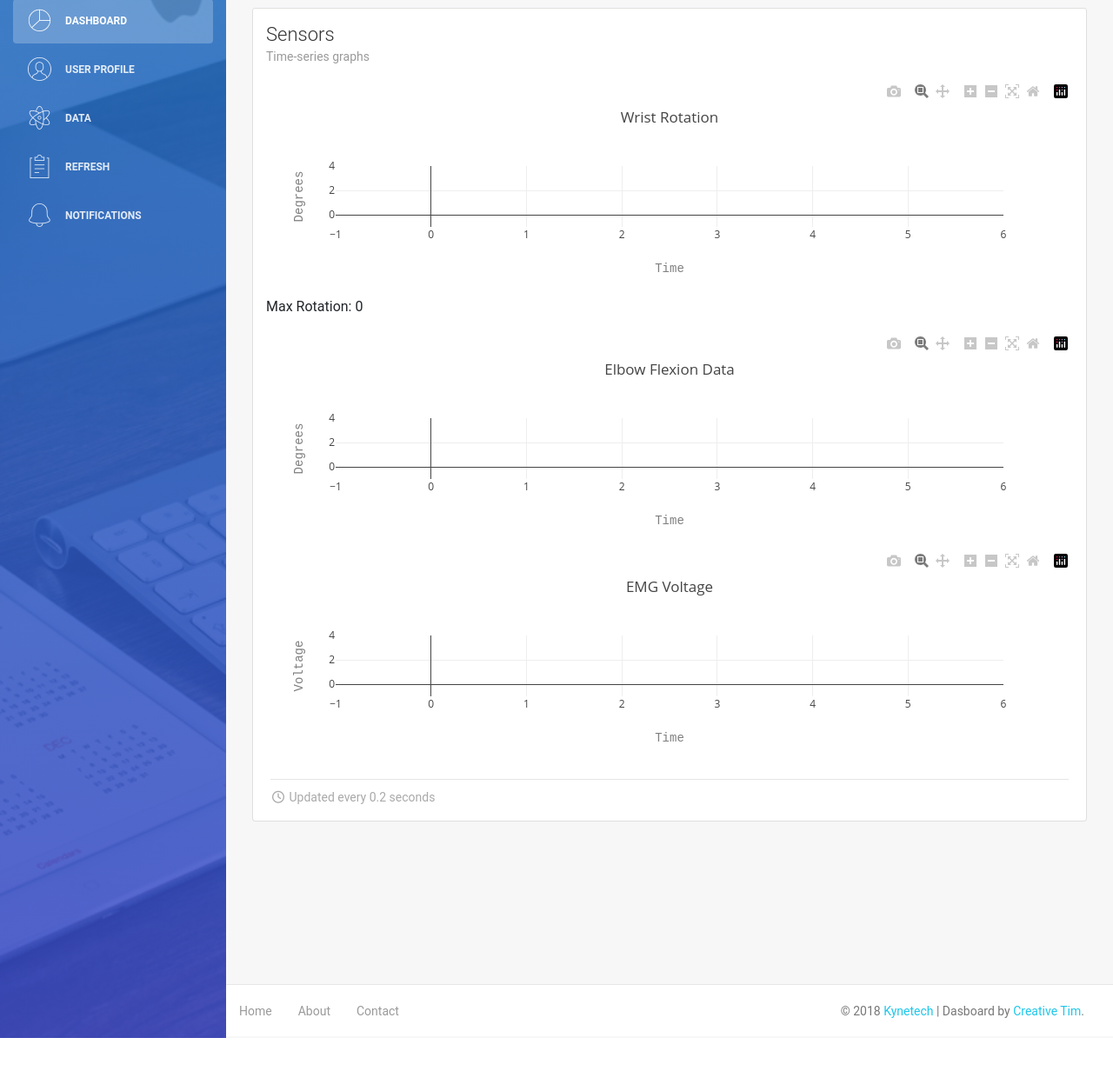
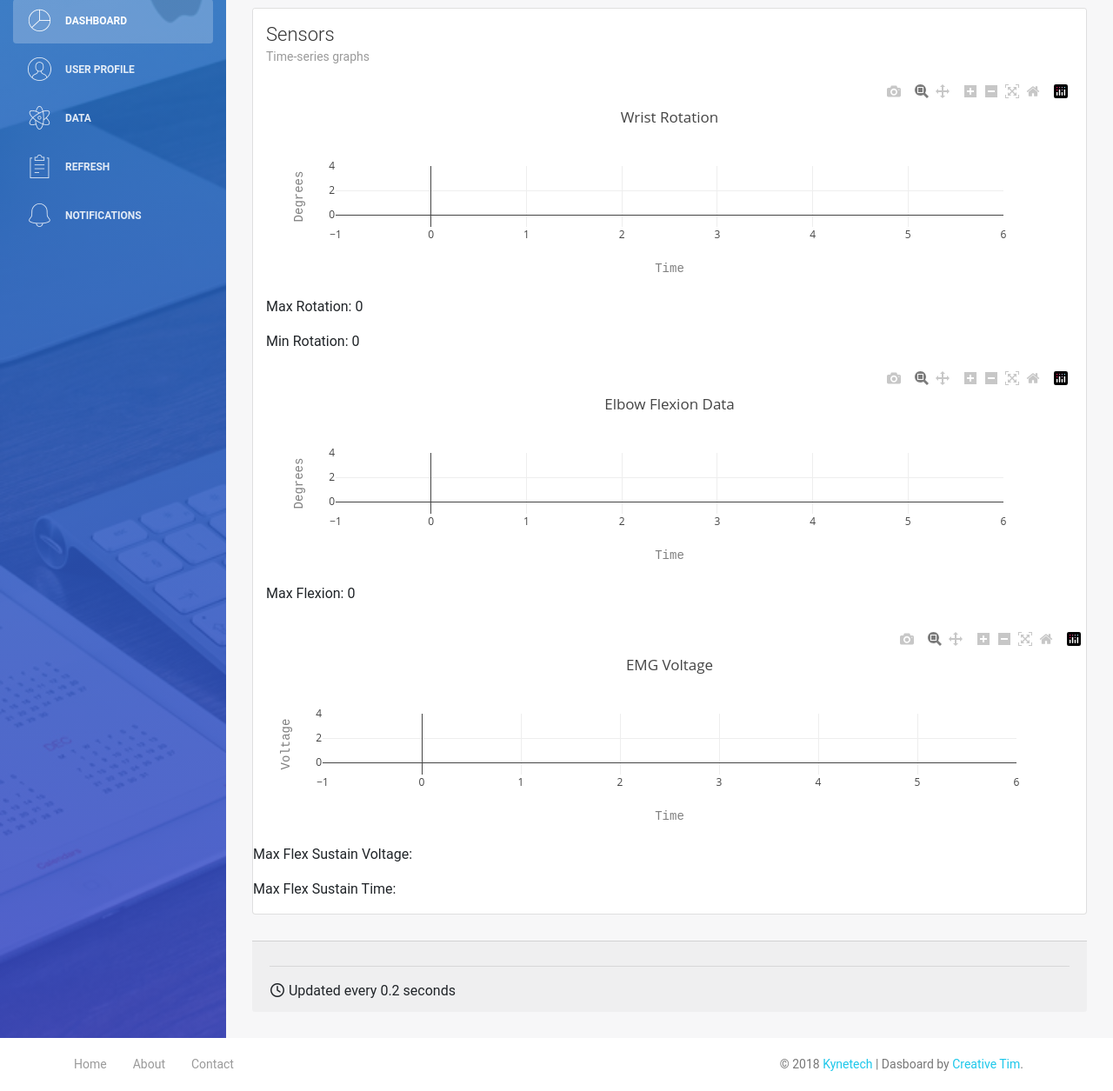
Before and after one commit to vinayksk/kynetech, a Flask app: page / in a window 1280 px wide. Shown: the part 82-1337 px from the top of the page at 87% size. Before the commit the page ends 1276 px from the top, so only its background shows below. Run offline with Flask 2, Linux system fonts and the light colour scheme; data that the repository does not hold is empty; some libraries are stand-ins or nearby versions.

Commit message:
Voltage tracker

```diff
--- a/templates/index.html
+++ b/templates/index.html
@@ -146,9 +146,17 @@
                                     <div id="wrist_graph"></div>
                                     <div id="wrist_statistics">
                                         <p id="wrist_max_rotation">Max Rotation: </p>
+                                        <p id="wrist_min_rotation">Min Rotation: </p>
                                     </div>
                                     <div id="elbow_graph"></div>
-                                      <div id="emg_graph"></div>
+                                    <div id="elbow_statistics"></div>
+                                        <p id="elbow_max_flexion">Max Flexion: </p>
+                                    </div>
+                                    <div id="emg_graph"></div>
+                                    <div id="emg_statistics">
+                                        <p id="max_flex_voltage">Max Flex Sustain Voltage: </p>
+                                        <p id="max_flex_time">Max Flex Sustain Time: </p>
+                                    </div>
                                 </div>
                                 <div class="card-footer ">
                                     <hr>
@@ -362,7 +370,60 @@
             largest_rotation = rand0();
         }
     }
-    var inst = setInterval(set_new_value, 1000);
+    var inst = setInterval(set_new_value, 200);
+});
+
+var least_rotation = 0;
+$(document).ready(function() {
+    function set_new_value() {
+        $('#wrist_min_rotation').text("Min Rotation: ".concat(least_rotation));
+        if (rand0() < least_rotation) {
+            least_rotation = rand0();
+        }
+    }
+    var inst = setInterval(set_new_value, 200);
+});
+
+var max_flexion = 0;
+$(document).ready(function() {
+    function set_new_value() {
+        $('#elbow_max_flexion').text("Max Flexion: ".concat(max_flexion));
+        if (rand1() < max_flexion) {
+            max_flexion = rand1();
+        }
+    }
+    var inst = setInterval(set_new_value, 200);
+});
+
+var max_flex_voltage = 0;
+var max_flex_time = 0;
+var past_values = [];
+$(document).ready(function() {
+    function set_new_value() {
+        $('#max_flex_voltage').text("Max Flex Sustain Voltage: ".concat(max_flex_sustain_voltage));
+        $('#max_flex_time').text("Max Flex Sustain Time: ".concat(max_flex_sustain_time));
+        var curr_value = rand2()
+        if (curr_value > 1) {
+            if (past_values.length >= 1) {
+                if ((past_values[past_values.length - 1] + 0.2 > curr_value) || (past_values[past_values.length - 1] - 0.2 < curr_value)) {
+                    past_values.push(curr_value);
+                    if (200 * (past_values.length - 1) > max_flex_time) {
+                        var sum = 0;
+                        for(var i = 0; i < past_values.length; i++){
+                            sum += past_values[i]; //don't forget to add the base
+                        }
+                        var avg = sum/past_values.length;
+                        max_flex_voltage = avg;
+                        max_flex_time = (past_values.length - 1) * 200;
+                    }
+                }
+                else {
+                    past_values = [];
+                }
+            }
+        }
+    }
+    var inst = setInterval(set_new_value, 200);
 });
 
 ////////Global PLOT Values///////
```
